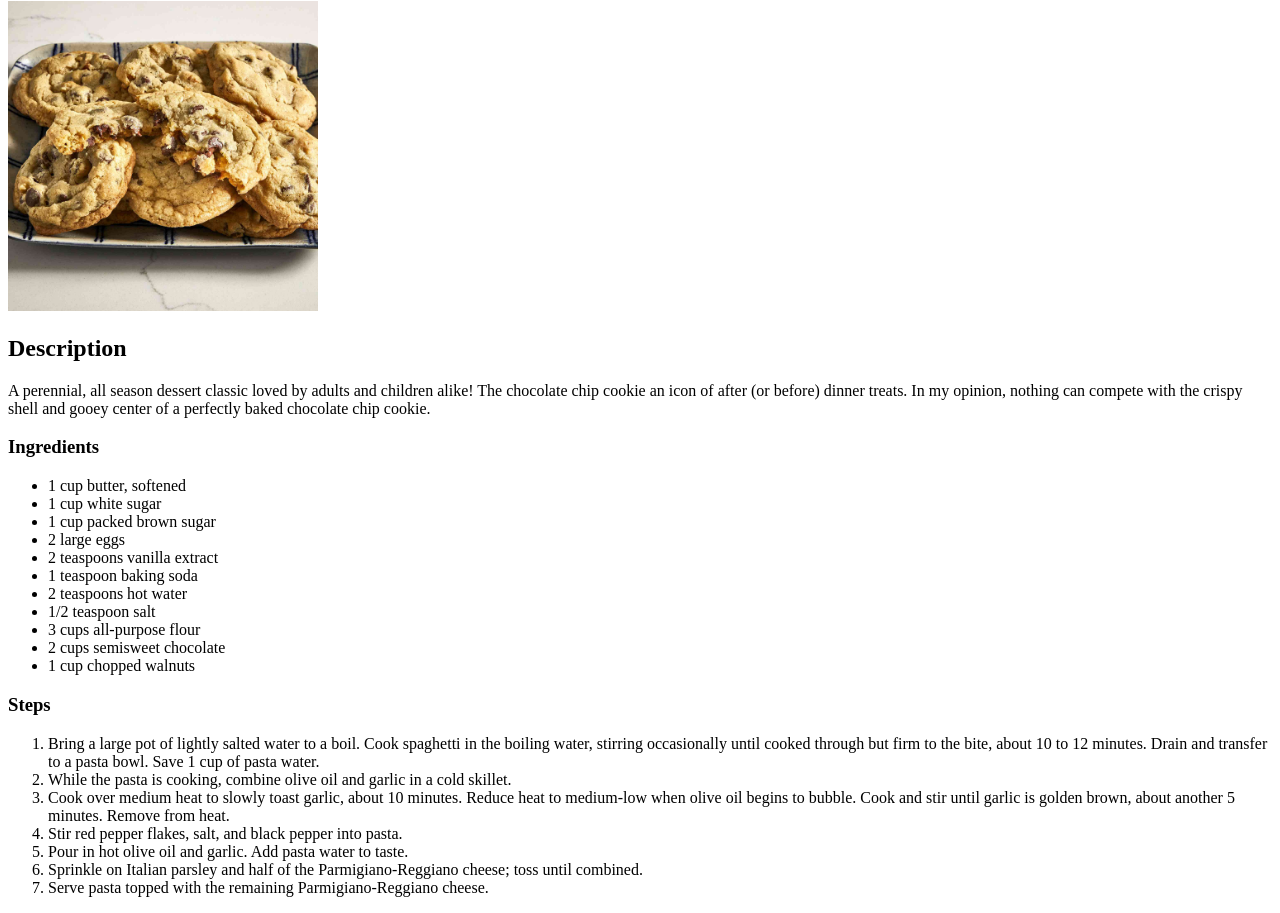
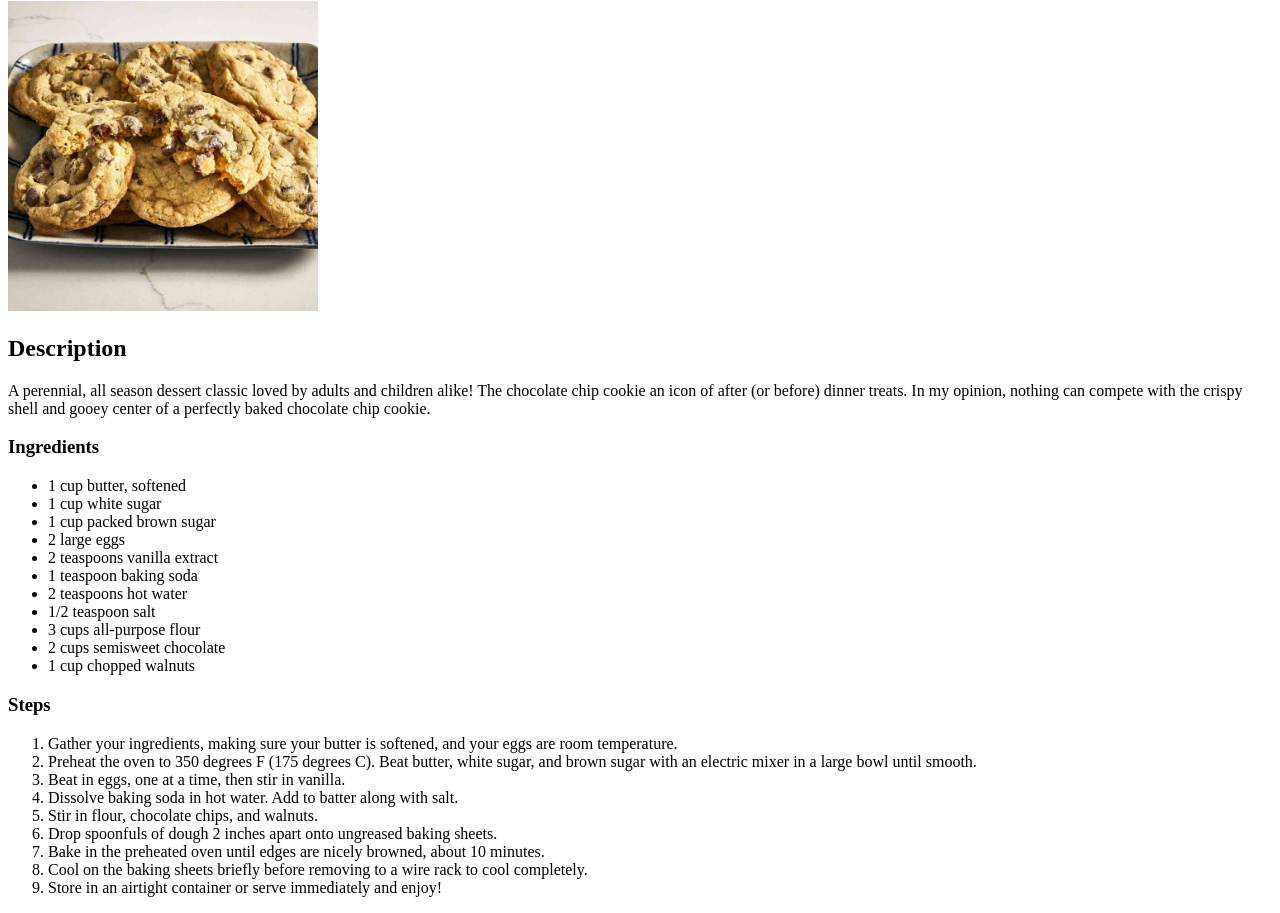
Before and after one commit to ncentopani/odin-recipes, a plain HTML site: page recipes/cookies.html in a window 1280 px wide. Shown: the part 79-992 px from the top of the page. Drawn offline with Linux system fonts and the light colour scheme.

```diff
--- a/recipes/cookies.html
+++ b/recipes/cookies.html
@@ -34,16 +34,16 @@
 
     <h3>Steps</h3>
     <ol>
-        <li>Bring a large pot of lightly salted water to a boil. Cook spaghetti in the boiling water,
-            stirring occasionally until cooked through but firm to the bite, about 10 to 12 minutes.
-            Drain and transfer to a pasta bowl. Save 1 cup of pasta water.</li>
-        <li> While the pasta is cooking, combine olive oil and garlic in a cold skillet.</li>
-        <li>Cook over medium heat to slowly toast garlic, about 10 minutes. Reduce heat to medium-low when olive oil begins to bubble.
-            Cook and stir until garlic is golden brown, about another 5 minutes. Remove from heat. </li>
-        <li>Stir red pepper flakes, salt, and black pepper into pasta. </li>
-        <li>Pour in hot olive oil and garlic. Add pasta water to taste.</li>
-        <li>Sprinkle on Italian parsley and half of the Parmigiano-Reggiano cheese; toss until combined. </li>
-        <li> Serve pasta topped with the remaining Parmigiano-Reggiano cheese. </li>
+        <li>Gather your ingredients, making sure your butter is softened, and your eggs are room temperature.</li>
+        <li>Preheat the oven to 350 degrees F (175 degrees C). Beat butter,
+             white sugar, and brown sugar with an electric mixer in a large bowl until smooth. </li>
+        <li>Beat in eggs, one at a time, then stir in vanilla.</li>
+        <li>Dissolve baking soda in hot water. Add to batter along with salt.</li>
+        <li>Stir in flour, chocolate chips, and walnuts.</li>
+        <li>Drop spoonfuls of dough 2 inches apart onto ungreased baking sheets.</li>
+        <li>Bake in the preheated oven until edges are nicely browned, about 10 minutes.</li>
+        <li>Cool on the baking sheets briefly before removing to a wire rack to cool completely.</li>
+        <li>Store in an airtight container or serve immediately and enjoy!</li>
     </ol>
 
 </body>
```
Also changed, not shown: index.html (+1 -1 lines).
